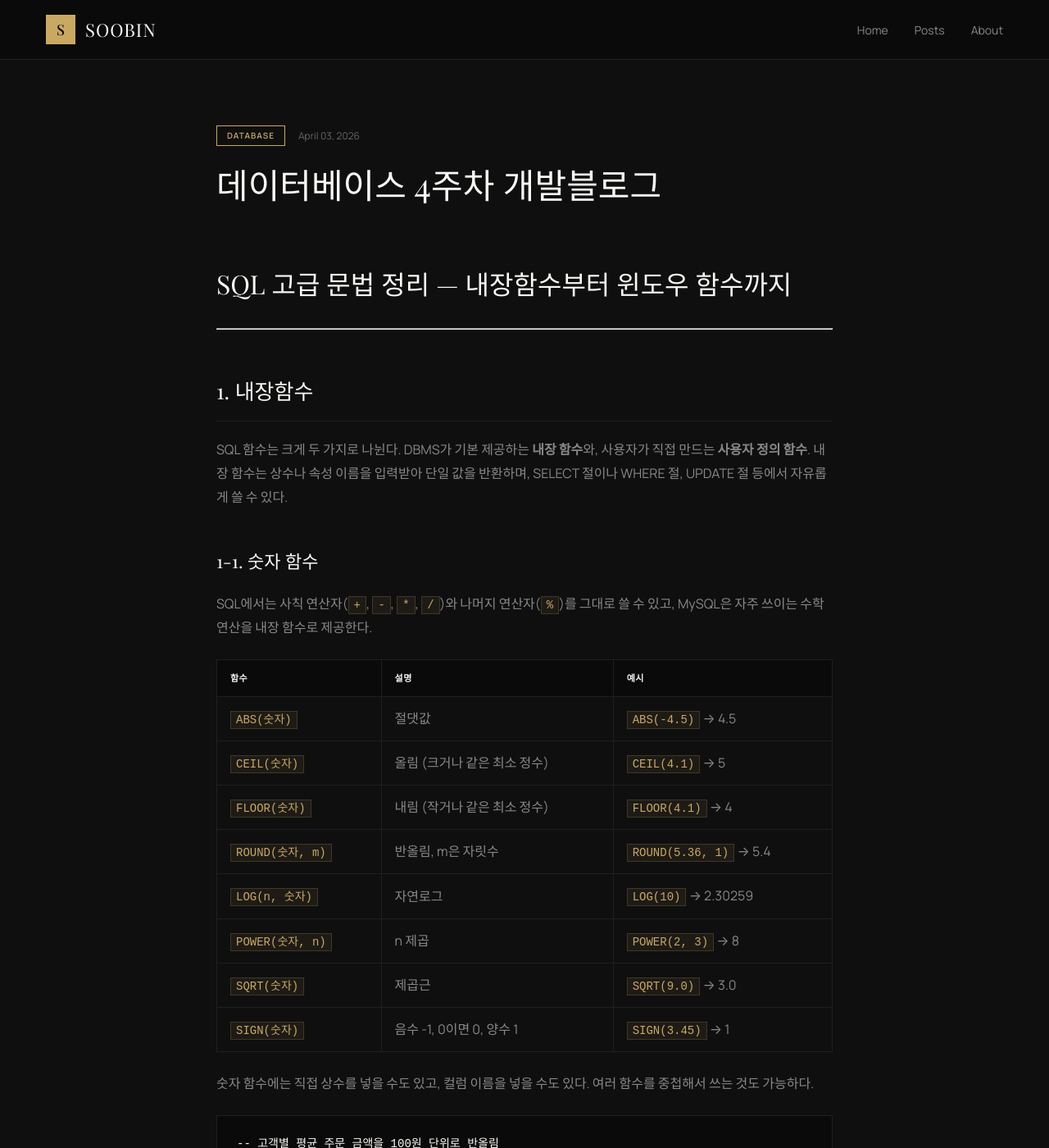
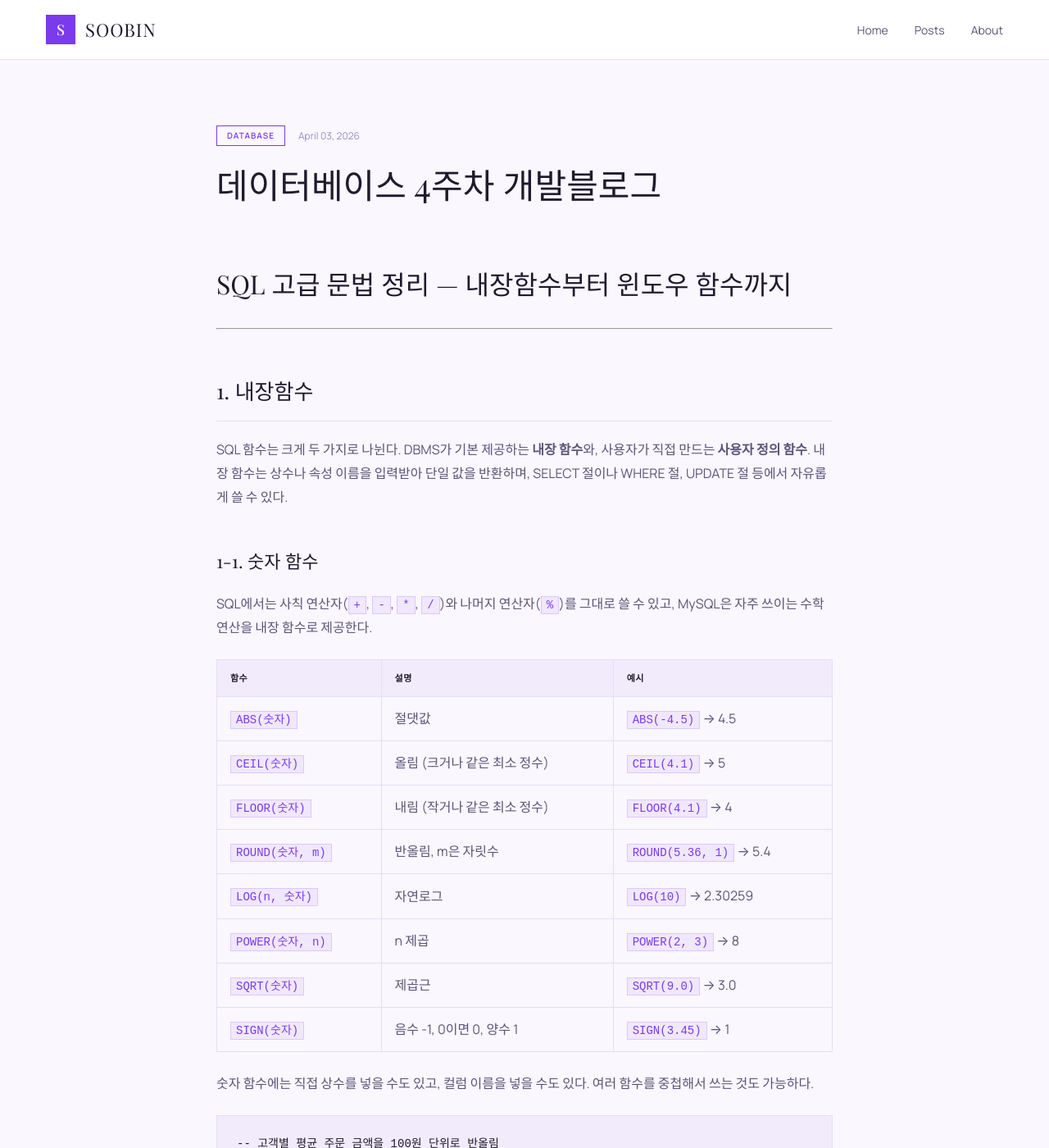
Before and after one commit to sarasoobin/blog, a Jekyll site: the page built from _posts/2026-04-03-database-week4.markdown, in a window 1280 px wide and 1400 px high. Shown: the whole window at 82% size. Built offline with Jekyll 4.4.1, drawn with Linux system fonts in a browser that asks for light colours.

Commit message:
테마 보라색 라이트 변경 + UMC 카테고리 추가
- assets/style.css: 다크/골드 → 라이트/보라 (#7C3AED) 팔레트, 코드 블록 분리용 --bg-muted 추가
- _includes/category-filter.html: 초록색 → 보라색 통일
- _posts/2026-05-06-umc-week1.markdown: UMC 1주차 시작 포스트로 카테고리 노출

```diff
--- a/assets/style.css
+++ b/assets/style.css
@@ -1,23 +1,25 @@
 /* ═══════════════════════════════════════
-   Premium Dark Blog — Design System
+   Soft Purple Blog — Design System
    ═══════════════════════════════════════ */
 
 /* — Reset & Base — */
 *, *::before, *::after { box-sizing: border-box; margin: 0; padding: 0; }
 
 :root {
-  --bg-page: #0F0F0F;
-  --bg-surface: #0A0A0A;
-  --border: #1F1F1F;
-  --gold: #C9A962;
-  --gold-tint: rgba(201, 169, 98, 0.1);
-  --text-primary: #FAF8F5;
-  --text-secondary: #888888;
-  --text-tertiary: #666666;
-  --text-on-gold: #0A0A0A;
-  --info: #60A5FA;
-  --success: #4ADE80;
-  --error: #F87171;
+  --bg-page: #FAF7FF;
+  --bg-surface: #FFFFFF;
+  --bg-muted: #F2EBFC;
+  --border: #E5DEF5;
+  --gold: #7C3AED;
+  --gold-soft: #A78BFA;
+  --gold-tint: rgba(124, 58, 237, 0.08);
+  --text-primary: #1F1B2E;
+  --text-secondary: #5C5577;
+  --text-tertiary: #9B8FB8;
+  --text-on-gold: #FFFFFF;
+  --info: #6366F1;
+  --success: #10B981;
+  --error: #EF4444;
   --font-display: 'Playfair Display', Georgia, serif;
   --font-body: 'Manrope', -apple-system, sans-serif;
 }
@@ -478,15 +480,15 @@ img { max-width: 100%; height: auto; }
 
 .post-body code {
   font-family: 'JetBrains Mono', 'Fira Code', monospace;
-  background: rgba(201, 169, 98, 0.08);
-  border: 1px solid rgba(201, 169, 98, 0.2);
+  background: var(--gold-tint);
+  border: 1px solid rgba(124, 58, 237, 0.18);
   padding: 2px 6px;
   font-size: 0.875em;
   color: var(--gold);
 }
 
 .post-body pre {
-  background: var(--bg-surface);
+  background: var(--bg-muted);
   border: 1px solid var(--border);
   padding: 20px 24px;
   overflow-x: auto;
@@ -523,7 +525,7 @@ img { max-width: 100%; height: auto; }
 }
 
 .post-body th {
-  background: var(--bg-surface);
+  background: var(--bg-muted);
   font-weight: 600;
   font-size: 11px;
   text-transform: uppercase;
```
Also changed, not shown: _includes/category-filter.html (+5 -5 lines), _posts/2026-05-06-umc-week1.markdown (added, +29 -0 lines).
